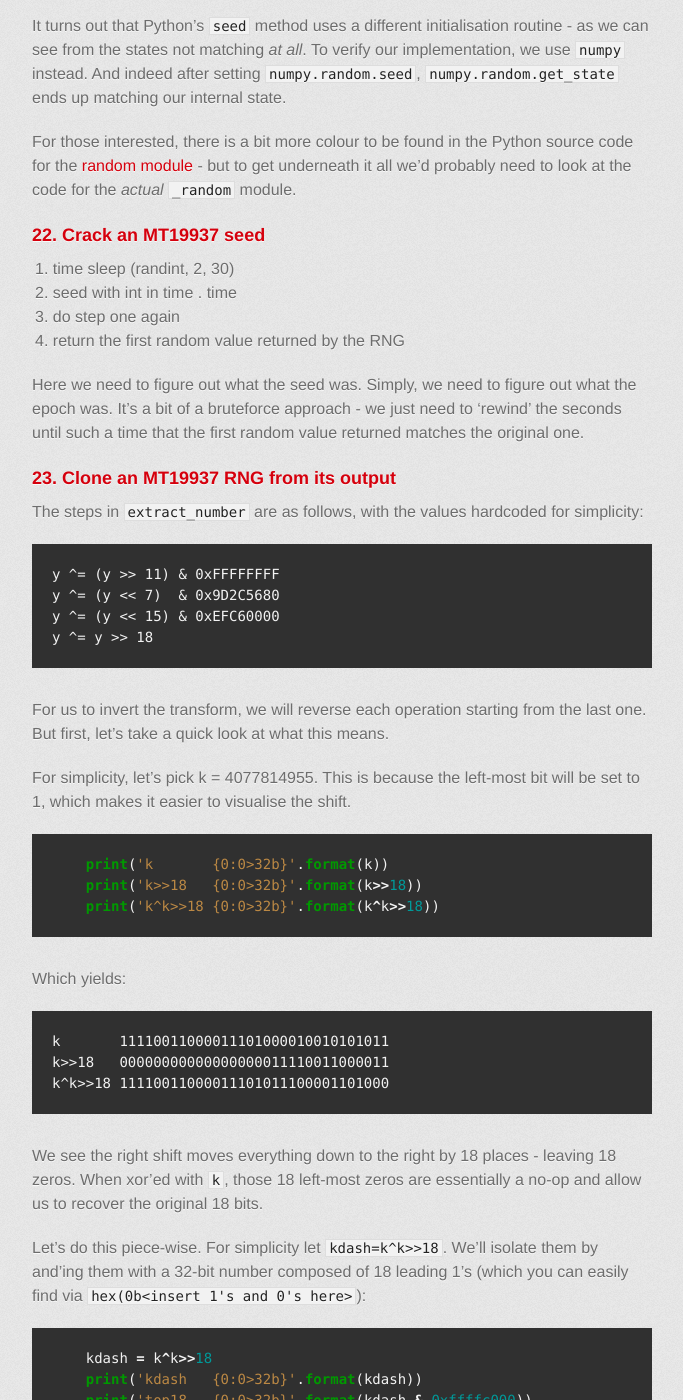
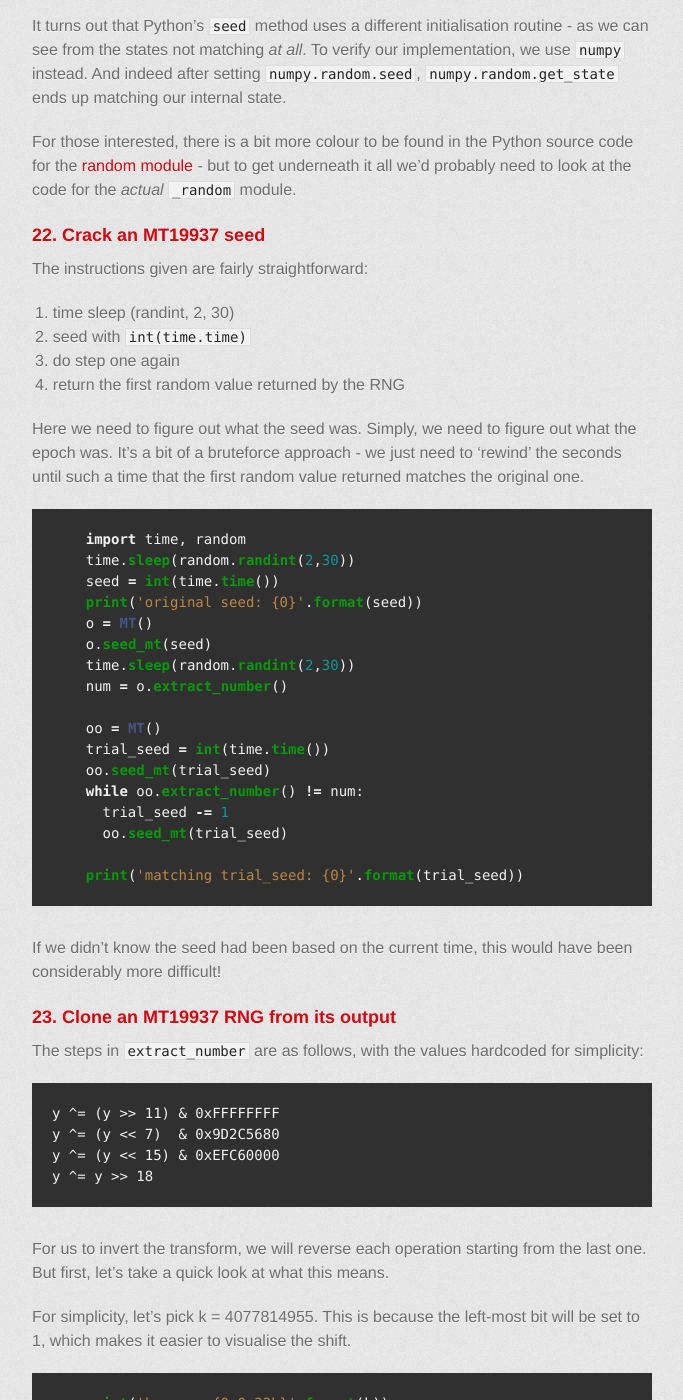
Before and after one commit to axiomiety/axiomiety.github.io, a Jekyll site: the page built from writeups/cryptopals3.markdown, in a window 1280 px wide and 1400 px high, scrolled down 4038 px. Shown: the whole window, without its empty margins (298-981 px from the left). Built offline with Jekyll 4.4.1, drawn with Linux system fonts in a browser that asks for light colours; nearby versions of some CDN libraries; some web fonts are replaced.

Commit message:
bitshifting

```diff
--- a/writeups/cryptopals3.markdown
+++ b/writeups/cryptopals3.markdown
@@ -166,12 +166,37 @@
 
 ### 22. Crack an MT19937 seed ###
 
-1. time sleep (randint, 2, 30)
-2. seed with int in time . time
-3. do step one again
-4. return the first random value returned by the RNG
+The instructions given are fairly straightforward:
+
+  1. time sleep (randint, 2, 30)
+  1. seed with `int(time.time)`
+  1. do step one again
+  1. return the first random value returned by the RNG
 
 Here we need to figure out what the seed was. Simply, we need to figure out what the epoch was. It's a bit of a bruteforce approach - we just need to 'rewind' the seconds until such a time that the first random value returned matches the original one.
+
+
+{% highlight python %}
+    import time, random
+    time.sleep(random.randint(2,30))
+    seed = int(time.time())
+    print('original seed: {0}'.format(seed))
+    o = MT()
+    o.seed_mt(seed)
+    time.sleep(random.randint(2,30))
+    num = o.extract_number()
+
+    oo = MT()
+    trial_seed = int(time.time())
+    oo.seed_mt(trial_seed)
+    while oo.extract_number() != num:
+      trial_seed -= 1
+      oo.seed_mt(trial_seed)
+
+    print('matching trial_seed: {0}'.format(trial_seed))
+{% endhighlight %}
+
+If we didn't know the seed had been based on the current time, this would have been considerably more difficult!
 
 ### 23. Clone an MT19937 RNG from its output ###
 
```
